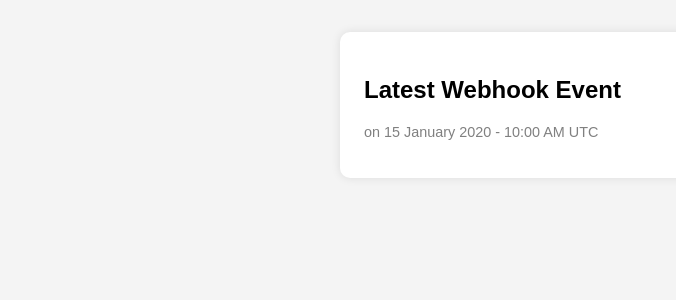
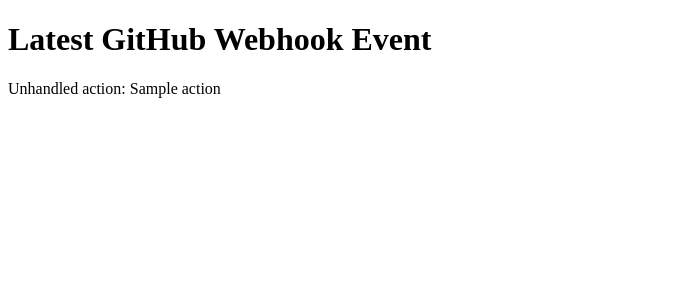
Before and after one commit to MulaBharathi/webhook-repo, a Flask app: page / in a window 1280 px wide. Shown: the top 300 px of the page, without its empty margins (0-676 px from the left). Run offline with Flask 3, Linux system fonts and the light colour scheme; a database or web service that is not in the repository returns one stand-in record (values such as "Sample title").

Commit message:
intial commit

```diff
--- a/templates/index.html
+++ b/templates/index.html
@@ -1,48 +1,26 @@
 <!DOCTYPE html>
 <html>
 <head>
-  <title>Webhook Event</title>
-  <meta http-equiv="refresh" content="15" />
-  <style>
-    body {
-      font-family: sans-serif;
-      background: #f4f4f4;
-      padding: 2em;
-      max-width: 600px;
-      margin: auto;
-    }
-    .card {
-      background: white;
-      padding: 1.5em;
-      border-radius: 10px;
-      box-shadow: 0 0 10px rgba(0,0,0,0.1);
-    }
-    .time {
-      color: gray;
-      font-size: 0.9em;
-    }
-  </style>
+    <title>Latest GitHub Webhook Event</title>
+    <meta http-equiv="refresh" content="15" />
 </head>
 <body>
-  <div class="card">
-    <h2>Latest Webhook Event</h2>
+    <h1>Latest GitHub Webhook Event</h1>
     {% if data %}
-      {% if data.action == 'push' %}
-        <p><strong>{{ data.author }}</strong> pushed to <strong>{{ data.to_branch }}</strong></p>
-      {% elif data.action == 'pull_request' %}
-        <p><strong>{{ data.author }}</strong> submitted a pull request from <strong>{{ data.from_branch }}</strong> to <strong>{{ data.to_branch }}</strong></p>
-      {% elif data.action == 'merge' %}
-        <p><strong>{{ data.author }}</strong> merged branch <strong>{{ data.from_branch }}</strong> to <strong>{{ data.to_branch }}</strong></p>
-      {% endif %}
-      {% if data.timestamp %}
-  <p class="time">on {{ data.timestamp.strftime('%#d %B %Y - %#I:%M %p UTC') }}</p>
-{% else %}
-  <p class="time">Timestamp not available</p>
-{% endif %}
-
+        {% if data.action == 'push' %}
+            <p><strong>{{ data.author }}</strong> pushed to <strong>{{ data.to_branch }}</strong>
+            {% if data.timestamp %} at {{ data.timestamp }}{% else %} (Timestamp not available){% endif %}</p>
+        {% elif data.action == 'opened' %}
+            <p><strong>{{ data.author }}</strong> opened a pull request to <strong>{{ data.to_branch }}</strong>
+            {% if data.timestamp %} at {{ data.timestamp }}{% else %} (Timestamp not available){% endif %}</p>
+        {% elif data.action == 'closed' %}
+            <p><strong>{{ data.author }}</strong> merged a pull request to <strong>{{ data.to_branch }}</strong>
+            {% if data.timestamp %} at {{ data.timestamp }}{% else %} (Timestamp not available){% endif %}</p>
+        {% else %}
+            <p>Unhandled action: {{ data.action }}</p>
+        {% endif %}
     {% else %}
-      <p>No data received yet.</p>
+        <p>No events received yet.</p>
     {% endif %}
-  </div>
 </body>
 </html>
```
